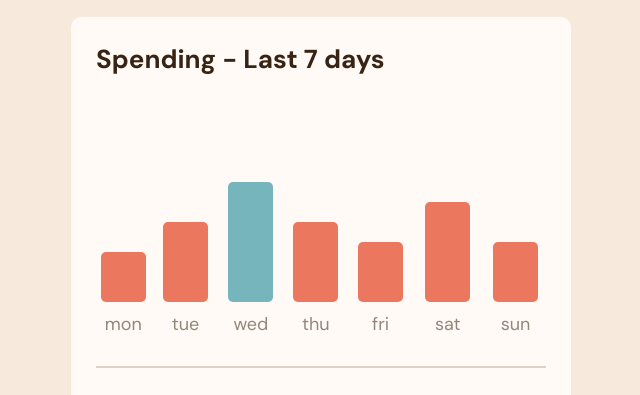
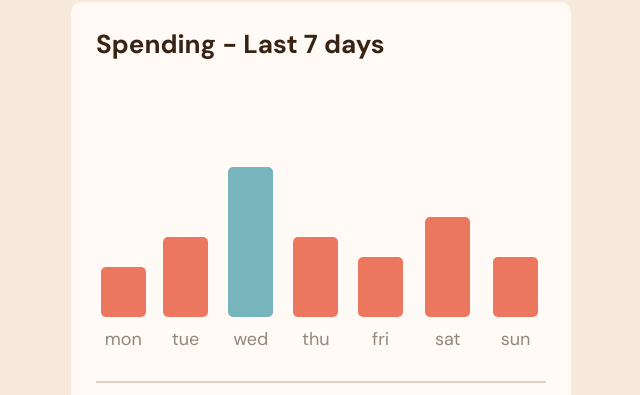
Before and after one commit to GastoneCanessa/Expenses-Chart, a plain HTML site: page index.html in a window 1280 px wide. Shown: the part 201-596 px from the top of the page, without its empty margins (319-959 px from the left). Drawn offline with Linux system fonts and the light colour scheme.

Commit message:
edited css

```diff
--- a/style.css
+++ b/style.css
@@ -109,7 +109,7 @@ body {
 }
 
 .column-container .column-3 {
-  height: 120px;
+  height: 150px;
   width: 45px;
   margin-bottom: 10px;
   border-radius: 5px;
```
